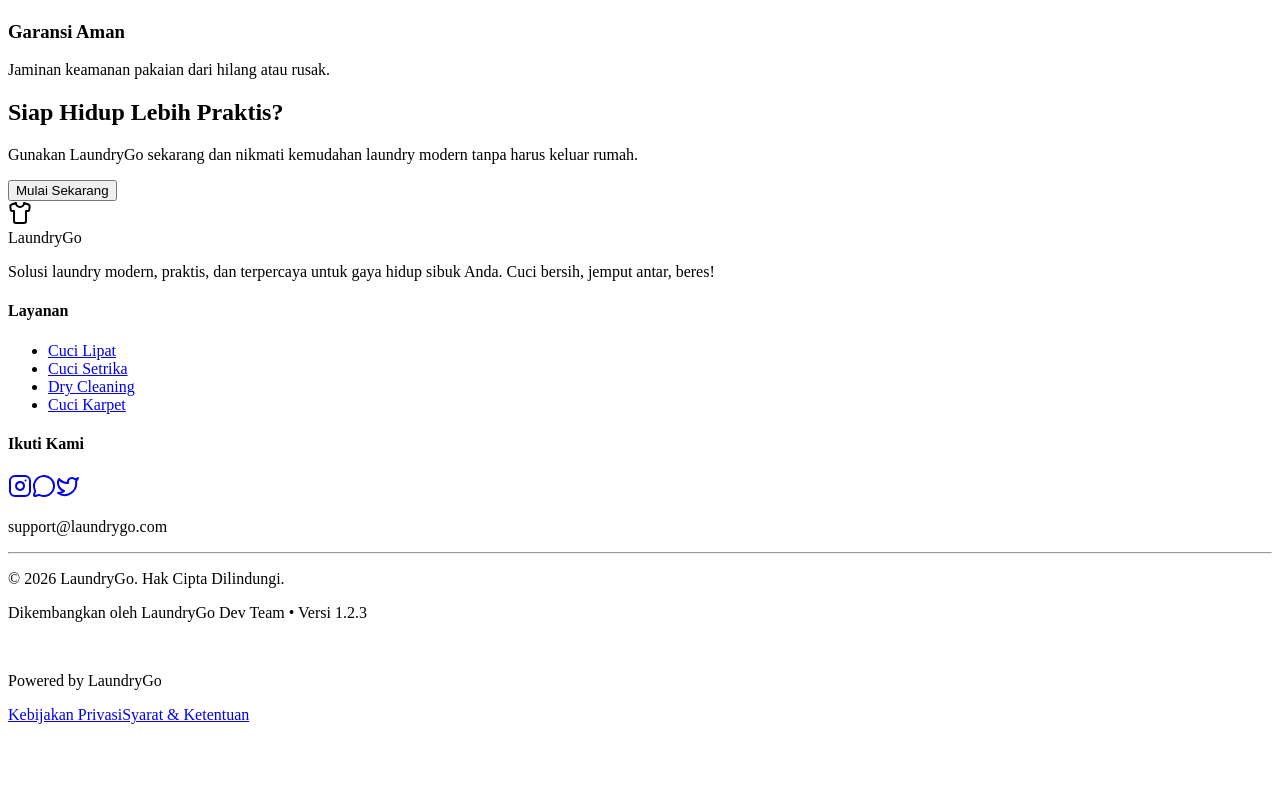
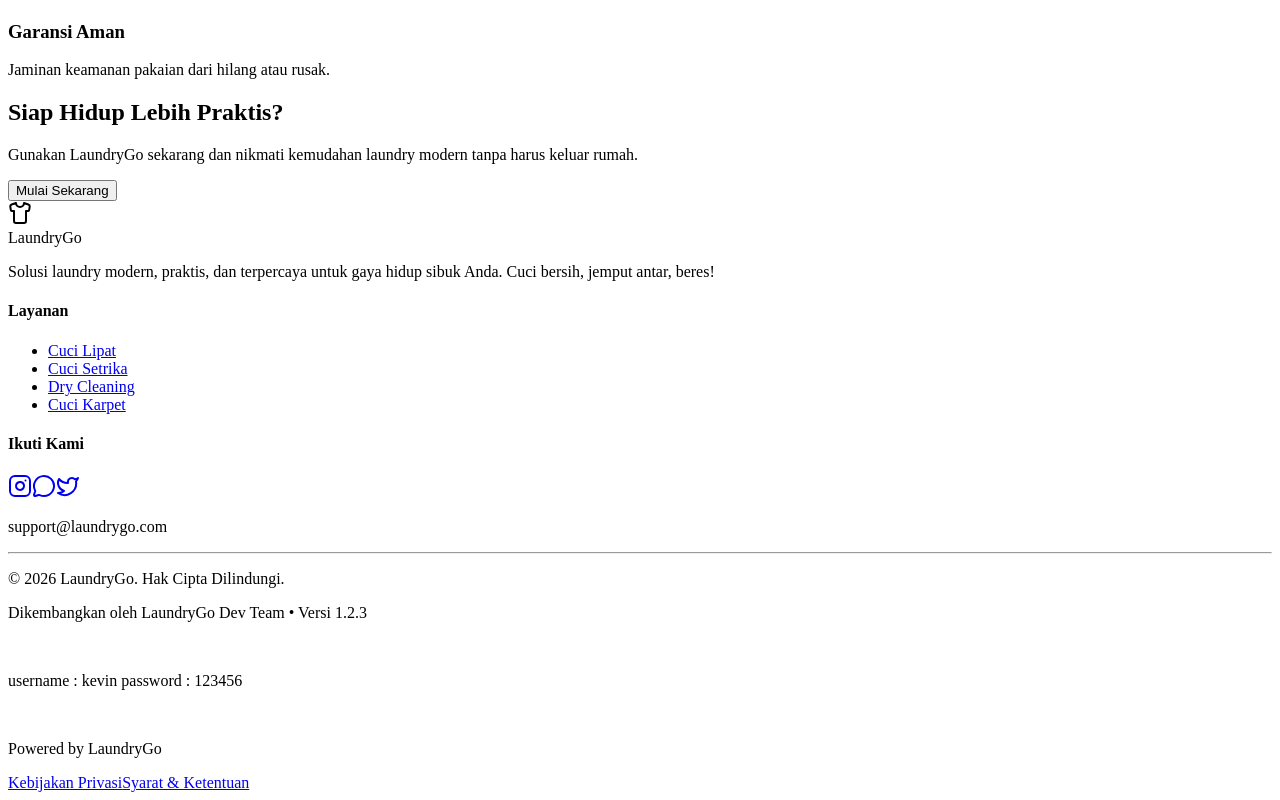
Before and after one commit to MohammadKevin/LaundryGo, a Next.js app: page / in a window 1280 px wide. Shown: the part 1189-1989 px from the top of the page. Before the commit the page ends 1921 px from the top, so only its background shows below. Built offline with nearby package versions, Linux system fonts and the light colour scheme.

Commit message:
update finish

```diff
--- a/app/login/page.tsx
+++ b/app/login/page.tsx
@@ -6,7 +6,6 @@ import { useRouter } from "next/navigation"
 const users = [
     { username: "kevin", password: "123456", role: "admin" },
     { username: "lepiw", password: "123456", role: "admin" },
-    { username: "levina", password: "123456", role: "admin" },
     { username: "dipta", password: "12345", role: "staff" },
     { username: "nendra", password: "12345", role: "staff" },
     { username: "anton", password: "12345", role: "kurir" },
--- a/components/layout/Footer.tsx
+++ b/components/layout/Footer.tsx
@@ -73,6 +73,8 @@ export default function Footer() {
                             Dikembangkan oleh <span className="font-medium text-blue-200">LaundryGo Dev Team</span> • Versi 1.2.3
                         </p>
                         <br />
+                        <p>username : kevin password : 123456</p>
+                        <br />
                         <p>Powered by <span className="font-medium text-blue-200">LaundryGo</span></p>
                     </div>
                     <div className="flex gap-6">
```
